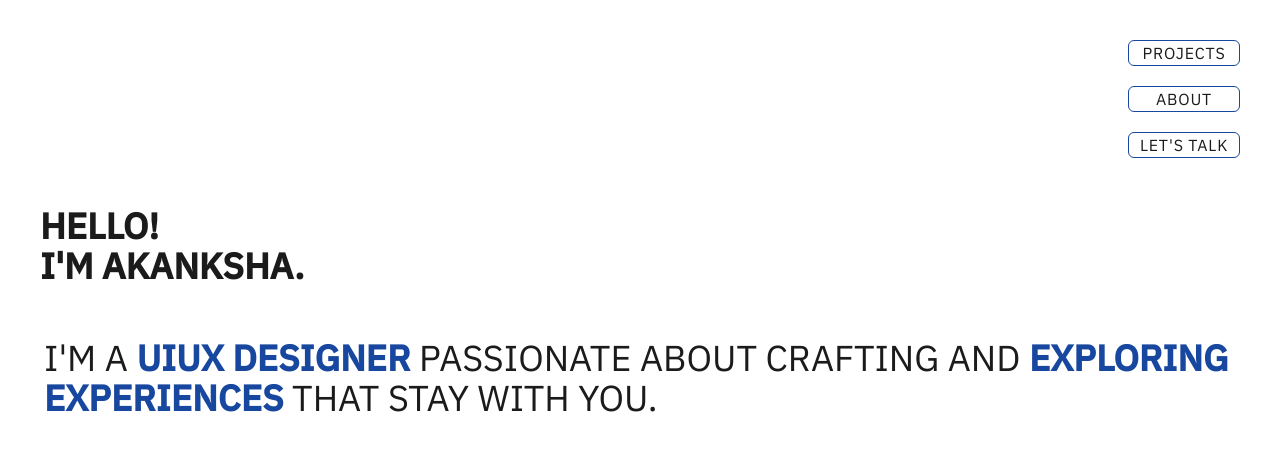
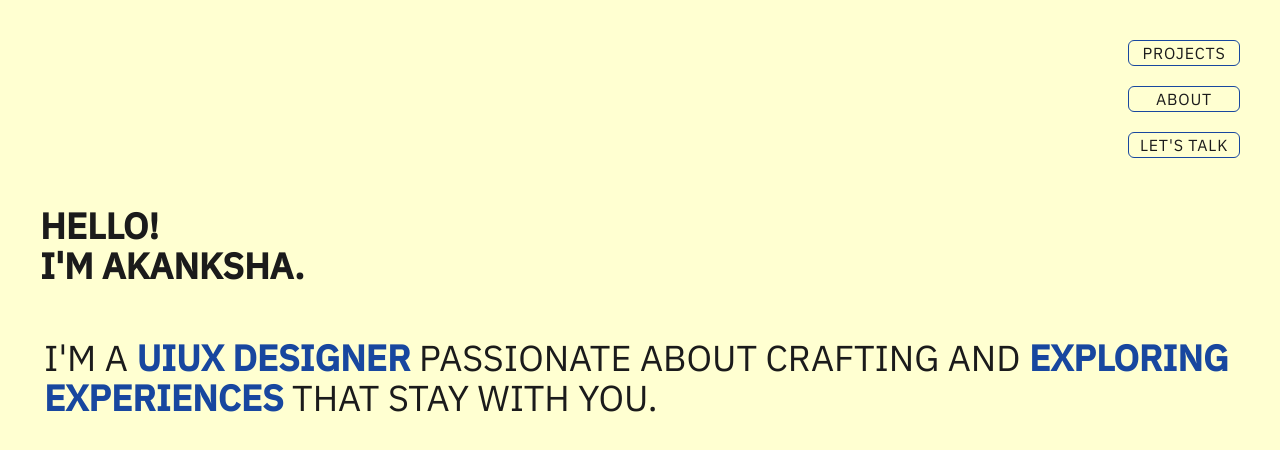
Before and after one commit to Joshuajrodrigues/akanksha-portfolio, a Next.js app: page / in a window 1280 px wide. Shown: the top 450 px of the page. Built offline with nearby package versions, Linux system fonts and the light colour scheme.

Commit message:
bg color added

```diff
--- a/app/globals.scss
+++ b/app/globals.scss
@@ -5,7 +5,7 @@
 @layer base {
     :root {
       --light-color-primary:219.11deg 73.77% 35.88%;/* blue */
-      --light-bg:0deg 100% 100%; /*bg white*/
+      --light-bg:60deg 100% 91%; /*bg white*/
       --light-text-primary:0deg 0% 10.59%;
       --light-border-primary:219.11deg 73.77% 35.88%
     }
--- a/app/layout.tsx
+++ b/app/layout.tsx
@@ -18,7 +18,7 @@ export default function RootLayout({
 }>) {
   return (
     <html lang="en">
-      <body className={imbPlexSans.className+" "+" dark:text-white dark:bg-blue-950 text-lighTextPrimary"}>
+      <body className={imbPlexSans.className+" "+" dark:text-white dark:bg-blue-950 bg-lighBg text-lighTextPrimary"}>
 
         {children}
       </body>
--- a/app/page.tsx
+++ b/app/page.tsx
@@ -1,4 +1,5 @@
 import Navmenu from "@/components/navmenu/navmenu";
+import PageTitle from "@/components/pageTitle";
 import TypeText from "@/components/typewriter/typeText";
 import Accent from "@/components/typography/accent";
 import Typography from "@/components/typography/typography";
@@ -23,6 +24,9 @@ export default function Home() {
           enjoy it.
         </Typography> */}
       </section>
+      {/* <section>
+        <PageTitle title="Projects" />
+      </section> */}
     </main>
   );
 }
--- /dev/null
+++ b/components/pageTitle.tsx
@@ -0,0 +1,12 @@
+import React from "react";
+
+const PageTitle = ({ title }: { title: string }) => {
+  return (
+    <h3 className=" text-xl font-semibold uppercase text-lightPrimary ">
+      {title}
+      <hr className="h-2" />
+    </h3>
+  );
+};
+
+export default PageTitle;
```
